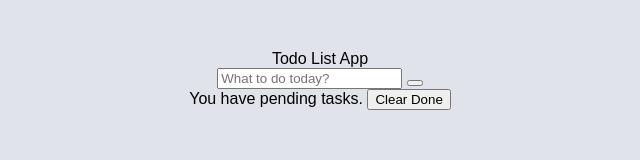
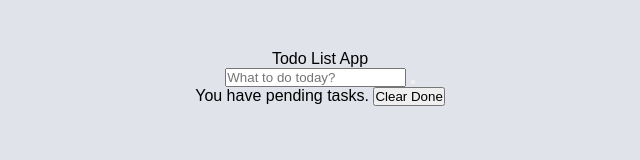
Before and after one commit to chivisto/Todo-Data-Model, a plain HTML site: page index.html in a window 1280 px wide. Shown: the full height of the page, 320-960 px from the left. Drawn offline with Linux system fonts and the light colour scheme.

Commit message:
Added more styles

```diff
--- a/styles.css
+++ b/styles.css
@@ -1,6 +1,7 @@
 * {
-    margin: 0
-  }
+  padding: 0;
+  margin: 0 auto;
+}
 
   .container {
     display: flex;
```
